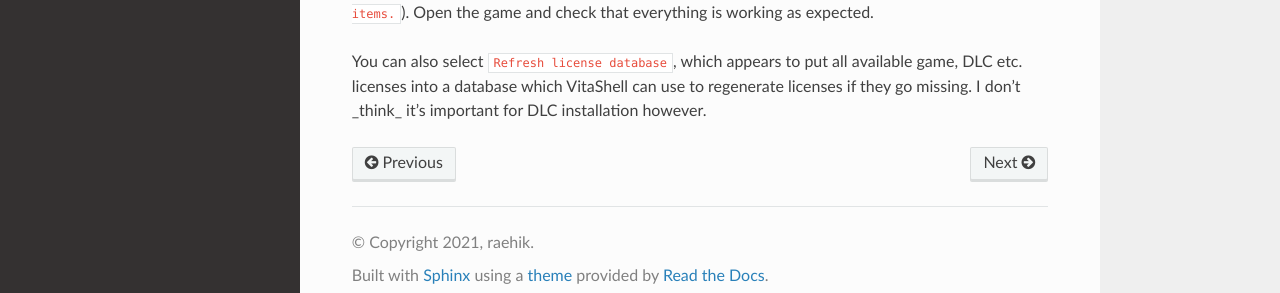
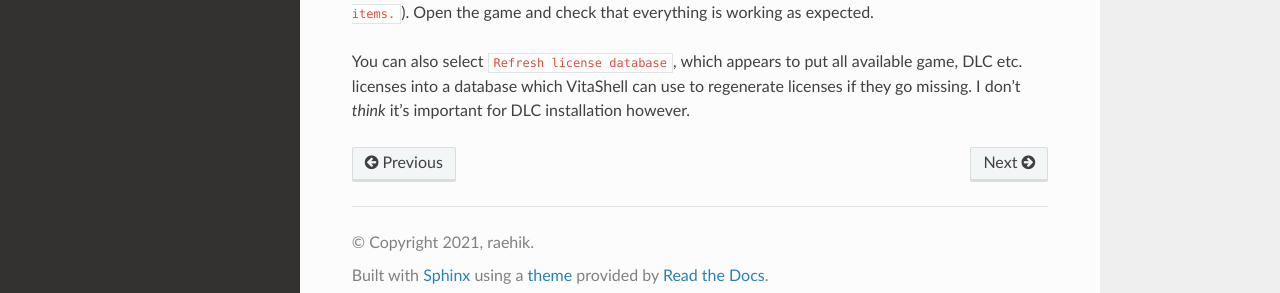
Before and after one commit to raehik/psv-elf-hacking, a Sphinx documentation site: the page built from source/manual-dlc.rst, in a window 1280 px wide. Shown: the part 552-845 px from the top of the page. Built offline with Sphinx 7.4.7 and the Read the Docs theme 2.0.0, drawn with Linux system fonts in a browser that asks for light colours.

Commit message:
fix RST syntax

```diff
--- a/source/manual-dlc.rst
+++ b/source/manual-dlc.rst
@@ -23,5 +23,5 @@ expected.
 
 You can also select ``Refresh license database``, which appears to put all
 available game, DLC etc. licenses into a database which VitaShell can use to
-regenerate licenses if they go missing. I don't _think_ it's important for DLC
+regenerate licenses if they go missing. I don't *think* it's important for DLC
 installation however.
```
